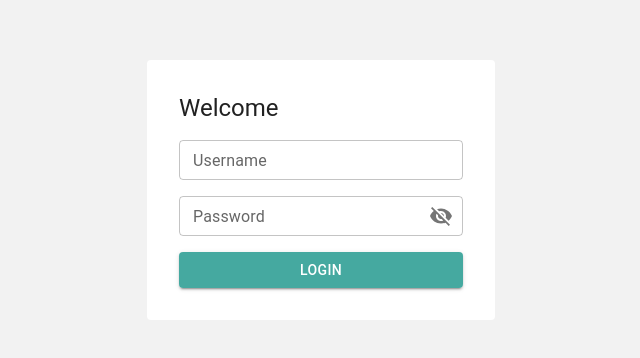
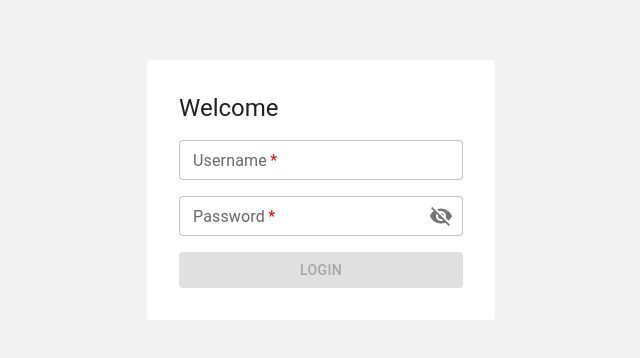
Before and after one commit to lenhattan2313/fe-revamp, a React (Vite) app: page /login in a window 1280 px wide. Shown: the part 210-568 px from the top of the page, without its empty margins (319-959 px from the left). Built offline with nearby package versions, Linux system fonts and the light colour scheme.

Commit message:
feat(UI): add formInput and axios

```diff
--- a/package.json
+++ b/package.json
@@ -20,12 +20,17 @@
   "dependencies": {
     "@emotion/react": "^11.11.3",
     "@emotion/styled": "^11.11.0",
+    "@hookform/resolvers": "^3.3.3",
     "@mui/icons-material": "^5.15.2",
     "@mui/material": "^5.15.2",
+    "@tanstack/react-query": "^5.15.0",
+    "axios": "^1.6.3",
     "react": "^18.2.0",
     "react-dom": "^18.2.0",
+    "react-hook-form": "^7.49.2",
     "react-router-dom": "^6.21.1",
     "vite-tsconfig-paths": "^4.2.3",
+    "yup": "^1.3.3",
     "zustand": "^4.4.7"
   },
   "devDependencies": {
--- /dev/null
+++ b/src/components/Input/FormInput.tsx
@@ -0,0 +1,33 @@
+import { Controller, useFormContext } from 'react-hook-form';
+import { Input, InputProps } from './Input';
+
+type Props = InputProps & { name: string };
+
+export const FormInput = ({ name, required, ...rest }: Props) => {
+  const { control } = useFormContext();
+
+  return (
+    <Controller
+      name={name}
+      control={control}
+      render={({ field: { onChange, value }, fieldState: { error } }) => (
+        <Input
+          {...rest}
+          size="small"
+          helperText={error ? error.message : null}
+          error={!!error}
+          onChange={onChange}
+          value={value}
+          required={required}
+          sx={
+            required
+              ? {
+                  '& .MuiFormLabel-asterisk': { color: 'red' },
+                }
+              : undefined
+          }
+        />
+      )}
+    />
+  );
+};
--- a/src/components/Input/Input.tsx
+++ b/src/components/Input/Input.tsx
@@ -1,7 +1,7 @@
 import { TextField, TextFieldProps } from '@mui/material';
 
-type Props = TextFieldProps;
+export type InputProps = TextFieldProps;
 
-export const Input = ({ size = 'small', ...rest }: Props) => {
+export const Input = ({ size = 'small', ...rest }: InputProps) => {
   return <TextField {...rest} fullWidth size={size} />;
 };
--- a/src/components/index.ts
+++ b/src/components/index.ts
@@ -1,3 +1,4 @@
 export { Root } from './Root/Root';
 export { Input } from './Input/Input';
+export { FormInput } from './Input/FormInput';
 export { Button } from './Button/Button';
--- a/src/pages/Login/pages/Login.tsx
+++ b/src/pages/Login/pages/Login.tsx
@@ -1,4 +1,5 @@
-import { Button, Input } from '@/components';
+import { Button, FormInput } from '@/components';
+import { yupResolver } from '@hookform/resolvers/yup';
 import { Visibility, VisibilityOff } from '@mui/icons-material';
 import {
   Box,
@@ -8,11 +9,33 @@ import {
   useTheme,
 } from '@mui/material';
 import { useState } from 'react';
+import { useForm, FormProvider } from 'react-hook-form';
+import * as yup from 'yup';
+import { IFormLoginData } from '../types/ILogin';
 const Login = () => {
   const theme = useTheme();
   const [showPassword, setShowPassword] = useState(false);
   function handleShowPassword() {
     setShowPassword((pre) => !pre);
+  }
+  const validateSchema = yup.object().shape({
+    userName: yup.string().required('Field is required!'),
+    password: yup.string().required('Field is required!'),
+  });
+  const form = useForm<IFormLoginData>({
+    defaultValues: {
+      userName: '',
+      password: '',
+    },
+    resolver: yupResolver(validateSchema),
+  });
+  const {
+    handleSubmit,
+    formState: { isValid },
+  } = form;
+
+  function onSubmit(data: IFormLoginData) {
+    console.log({ data });
   }
   return (
     <Box
@@ -36,9 +59,12 @@ const Login = () => {
         }}
       >
         <Typography variant="h5">Welcome</Typography>
-        <Input label="Username" />
-        <Input
+        <FormProvider {...form}>
+          <FormInput name="userName" label="Username" required />
+          <FormInput
+            name="password"
             label="Password"
+            required
             type={showPassword ? 'text' : 'password'}
             InputProps={{
               endAdornment: (
@@ -50,7 +76,14 @@ const Login = () => {
               ),
             }}
           />
-        <Button label="LOGIN" variant="contained" />
+        </FormProvider>
+
+        <Button
+          label="LOGIN"
+          variant="contained"
+          disabled={!isValid}
+          onClick={handleSubmit(onSubmit)}
+        />
       </Box>
     </Box>
   );
--- /dev/null
+++ b/src/pages/Login/types/ILogin.ts
@@ -0,0 +1,4 @@
+export type IFormLoginData = {
+  userName: string;
+  password: string;
+};
```
Also changed, not shown: src/utils/axios.ts (added, +22 -0 lines), src/utils/interceptors.ts (added, +44 -0 lines), src/utils/localStorage.ts (added, +22 -0 lines), 2 other files (tests, documents, lock files or other folders). Lines whose indentation alone changed are shown as unchanged.
